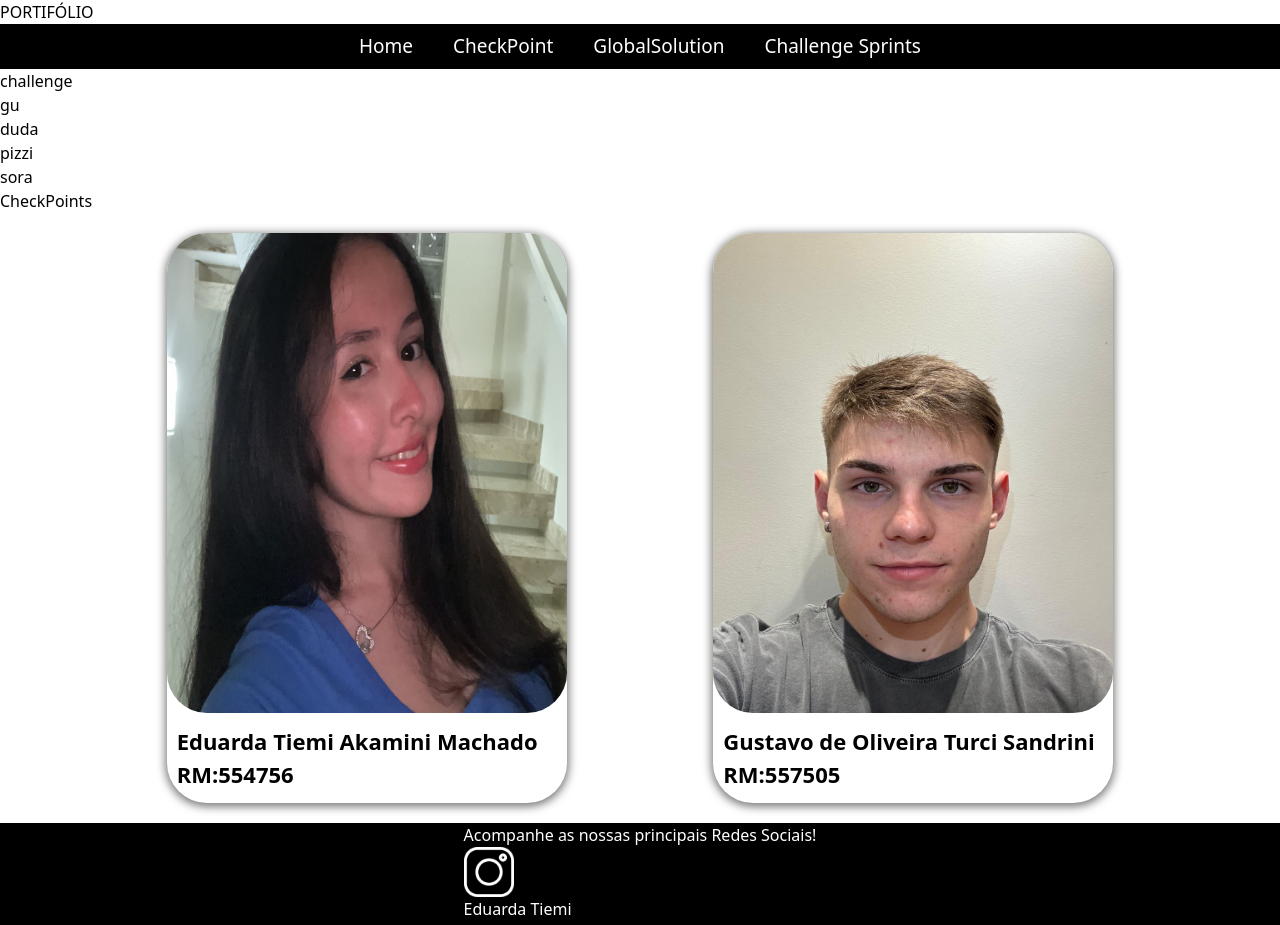
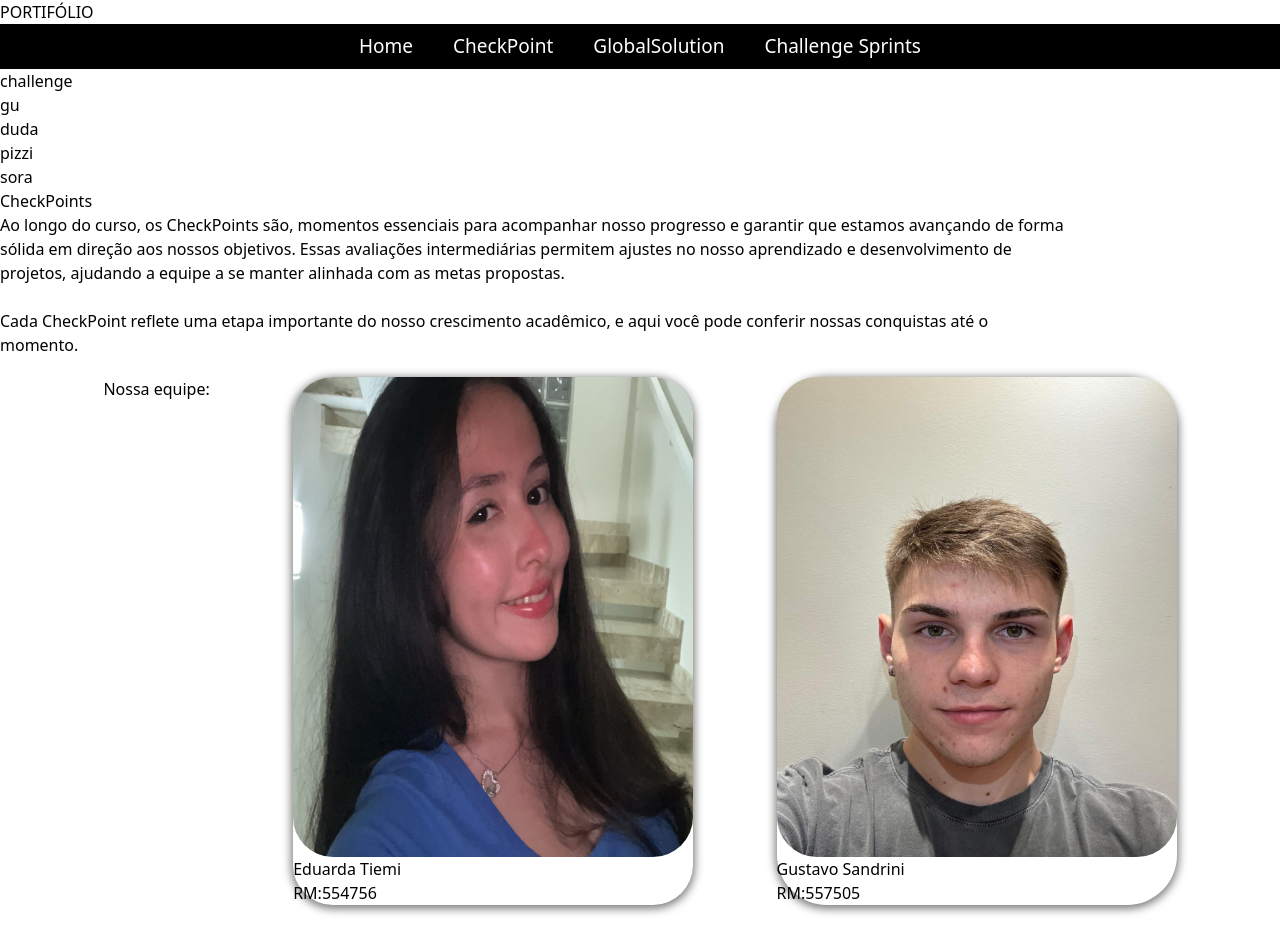
Before and after one commit to gusandrini/cp6-front, a Next.js app in the folder cp/: page /cp in a window 1280 px wide. Shown: the top 925 px of the page. Built offline with nearby package versions, Linux system fonts and the light colour scheme.

Commit message:
conteudo da pagina cp

```diff
--- a/cp/src/app/cp/page.tsx
+++ b/cp/src/app/cp/page.tsx
@@ -19,27 +19,49 @@ export default function Cp() {
             </div>
             <div className="conteudo">
                 <h1>CheckPoints</h1>
-                <p></p>
+                <p>Ao longo do curso, os CheckPoints são, momentos essenciais para acompanhar nosso progresso e garantir que estamos avançando de forma <br />
+                sólida em direção aos nossos objetivos. Essas avaliações intermediárias permitem ajustes no nosso aprendizado e desenvolvimento de <br />
+                projetos, ajudando a equipe a se manter alinhada com as metas propostas. <br />
+                <br />
+                Cada CheckPoint reflete uma etapa importante do nosso crescimento acadêmico, e aqui você pode conferir nossas conquistas até o <br />
+                momento.</p>
             </div>
             <div className="cards-i">
+                <h1>Nossa equipe:</h1>
                 <div className="duda">
                     <Image src={Duda} width={500} height={300} alt="integrante Eduarda" />
-                    <p>Eduarda Tiemi Akamini Machado<br />RM:554756</p>
+                    <nav>
+                        <ul>
+                            <li><Link href="/integrantes/duda">Eduarda Tiemi <br />RM:554756</Link></li>
+                        </ul>
+                    </nav>
                 </div>
 
                 {/* <div className="pizzi">
                     <Image src={} width={500} height={300} alt="integrante Felipe Pizzinato" />
-                    <p>Victor Agrela<br />RM:557345</p>
+                    <nav>
+                        <ul>
+                            <li><Link href="/integrantes/pizzi">Felipe Pizzinato <br/> RM: ?????</li>
+                        </ul>
+                    </nav>
                 </div>
 
                 <div className="sora">
                     <Image src={} width={500} height={300} alt="integrante Felipe Sora" />
-                    <p>Victor Agrela<br />RM:557345</p>
+                    <nav>
+                        <ul>
+                            <li><Link href="/integrantes/sora">Felipe Sora <br/> RM: ?????</li>
+                        </ul>
+                    </nav>
                 </div> */}
 
                 <div className="gu">
                     <Image src={Gu} width={500} height={300} alt="integrante gustavo" />
-                    <p>Gustavo de Oliveira Turci Sandrini<br />RM:557505</p>
+                    <nav>
+                        <ul>
+                            <li><Link href="/integrantes/gu">Gustavo Sandrini <br />RM:557505</Link></li>
+                        </ul>
+                    </nav>
                 </div>
 
 
--- a/cp/src/app/globals.css
+++ b/cp/src/app/globals.css
@@ -57,14 +57,10 @@
 }
 
 .gu {
-  @apply shadow-[0_2px_9px_2px_rgba(127,127,126,1)] rounded-[40px] flex flex-col;
+  @apply shadow-[0_2px_9px_2px_rgba(127,127,126,1)] rounded-[50px] flex flex-col;
 
   p {
     @apply py-[12px] pl-[10px] font-semibold text-[22px];
-  }
-
-  a {
-    @apply p-[3px] px-[10px] mb-[20px] ml-[20px] border-2 border-[#00a1fc] rounded-[10px] w-fit text-[#00a1fc];
   }
 }
 
```
